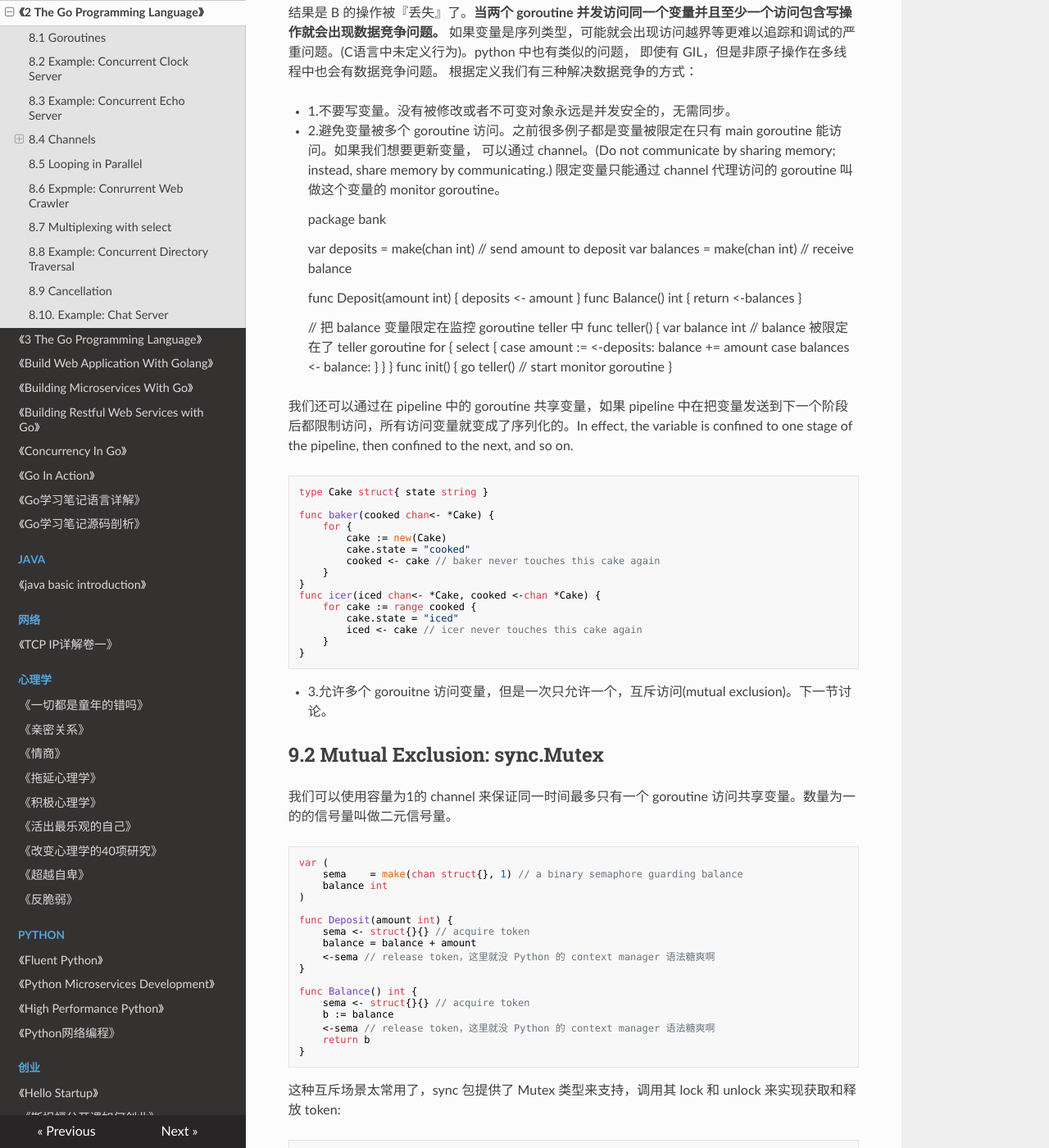
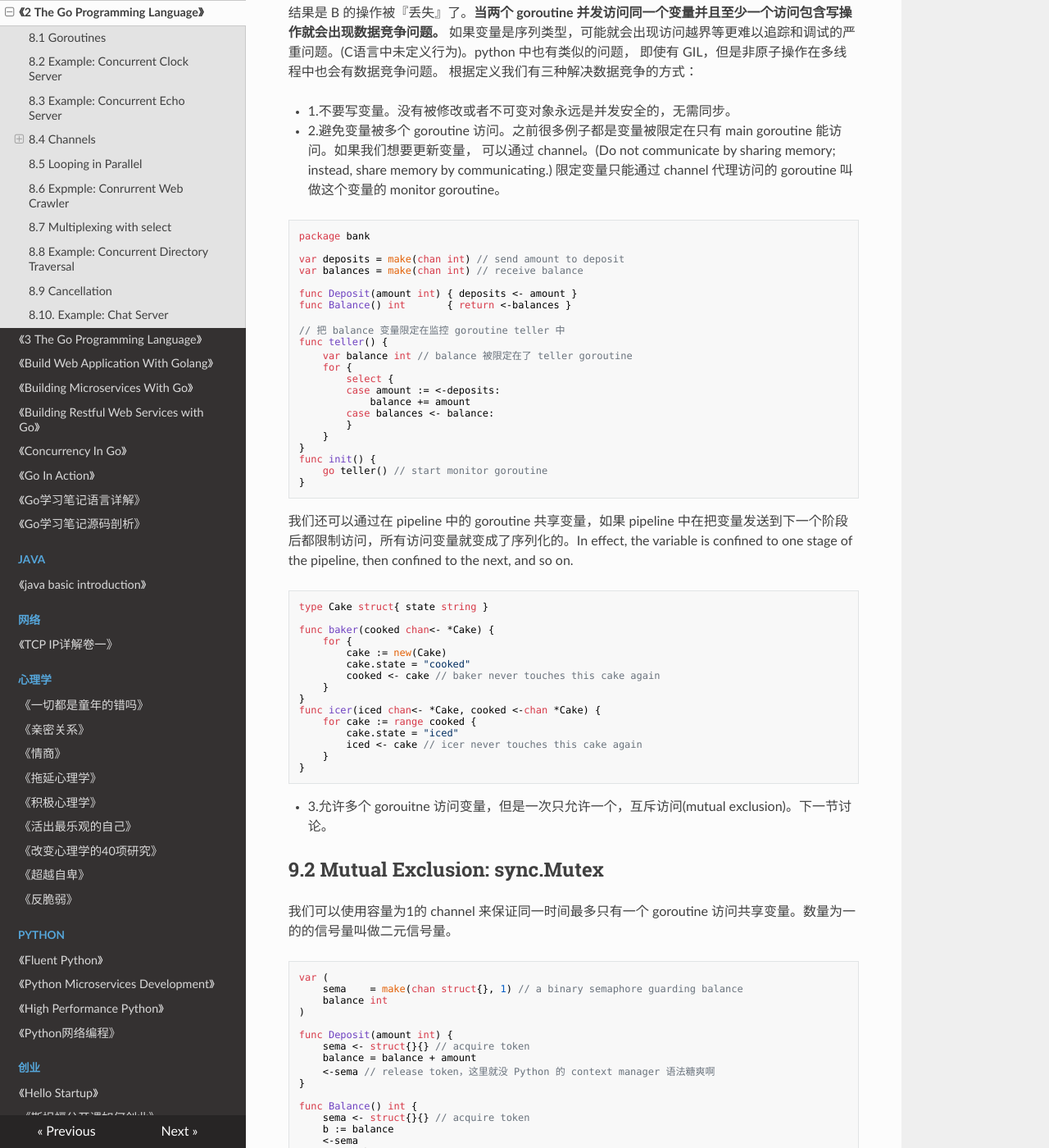
Before and after one commit to PegasusWang/booknotes, an MkDocs documentation site: the page built from docs/golang/2_the_go_programming_lauguage.md, in a window 1280 px wide and 1400 px high, scrolled down 18085 px. Shown: the whole window at 82% size. Built offline with MkDocs 1.6.1, drawn with Linux system fonts in a browser that asks for light colours; nearby versions of some CDN libraries; old or Windows-style settings are respelled for this version of MkDocs; some of the changed text lies outside the part shown.

Commit message:
format the go programming language

````diff
--- a/docs/golang/2_the_go_programming_lauguage.md
+++ b/docs/golang/2_the_go_programming_lauguage.md
@@ -1074,29 +1074,30 @@ amount`操作并非原子的，先读后写，记作 A1r, A1w，数据竞争(dat
 -   2.避免变量被多个 goroutine 访问。之前很多例子都是变量被限定在只有 main goroutine 能访问。如果我们想要更新变量， 可以通过 channel。(Do not communicate by sharing memory; instead, share memory by communicating.)
     限定变量只能通过 channel 代理访问的 goroutine 叫做这个变量的 monitor goroutine。
 
+```
+package bank
 
-    package bank
+var deposits = make(chan int) // send amount to deposit
+var balances = make(chan int) // receive balance
 
-    var deposits = make(chan int) // send amount to deposit
-    var balances = make(chan int) // receive balance
+func Deposit(amount int) { deposits <- amount }
+func Balance() int       { return <-balances }
 
-    func Deposit(amount int) { deposits <- amount }
-    func Balance() int       { return <-balances }
-
-    // 把 balance 变量限定在监控 goroutine teller 中
-    func teller() {
-    	var balance int // balance 被限定在了 teller goroutine
-    	for {
-    		select {
-    		case amount := <-deposits:
-    			balance += amount
-    		case balances <- balance:
-    		}
-    	}
+// 把 balance 变量限定在监控 goroutine teller 中
+func teller() {
+    var balance int // balance 被限定在了 teller goroutine
+    for {
+	    select {
+	    case amount := <-deposits:
+		    balance += amount
+	    case balances <- balance:
+	    }
     }
-    func init() {
-    	go teller() // start monitor goroutine
-    }
+}
+func init() {
+    go teller() // start monitor goroutine
+}
+```
 
 我们还可以通过在 pipeline 中的 goroutine 共享变量，如果 pipeline
 中在把变量发送到下一个阶段后都限制访问，所有访问变量就变成了序列化的。In effect, the variable is confined to one stage
@@ -1138,7 +1139,7 @@ of the pipeline, then confined to the next, and so on.
     func Balance() int {
     	sema <- struct{}{} // acquire token
     	b := balance
-    	<-sema // release token，这里就没 Python 的 context manager 语法糖爽啊
+    	<-sema
     	return b
     }
 
````
Also changed, not shown: other parts of docs/golang/2_the_go_programming_lauguage.md (+2 -2 lines), docs/golang/3_the_go_programming_lauguage.md (+16 -14 lines).
